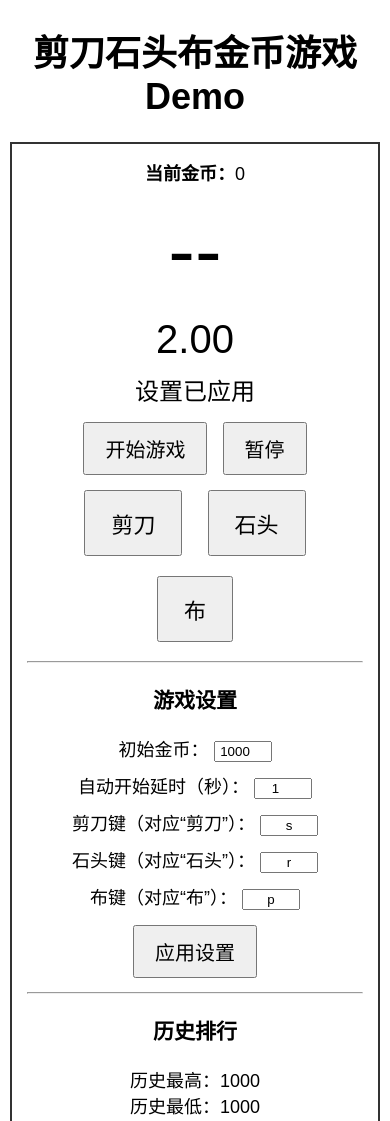
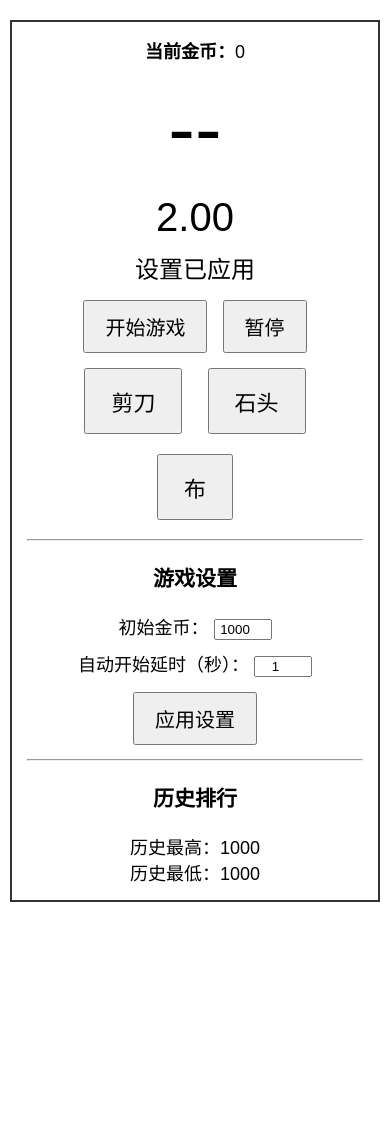
Before and after one commit to myczh-1/rock-paper-scissors, a plain HTML site: page index.html in a window 390 px wide. Shown: the top 1121 px of the page. After the commit the page ends 910 px from the top, so only its background shows below. Drawn offline with Linux system fonts and the light colour scheme.

Commit message:
Update index.html

```diff
--- a/index.html
+++ b/index.html
@@ -25,11 +25,14 @@
       #resultDisplay { font-size: 24px; }
       #mobileButtons button { margin: 10px; font-size: 22px; padding: 15px 25px; }
       button { font-size: 20px; padding: 10px 20px; }
+      .pc{
+      display:none;
+     }
     }
   </style>
 </head>
 <body>
-  <h1>剪刀石头布金币游戏 Demo</h1>
+  <h1 class="pc">剪刀石头布金币游戏 Demo</h1>
   <div id="gameArea">
     <div>
       <strong>当前金币：</strong><span id="coinsDisplay">0</span>
@@ -59,17 +62,17 @@
         <input type="number" id="autoDelayInput" value="1">
       </label>
     </div>
-    <div class="setting">
+    <div class="setting pc">
       <label>剪刀键（对应“剪刀”）：
         <input type="text" id="keyScissorsInput" value="s">
       </label>
     </div>
-    <div class="setting">
+    <div class="setting pc">
       <label>石头键（对应“石头”）：
         <input type="text" id="keyRockInput" value="r">
       </label>
     </div>
-    <div class="setting">
+    <div class="setting pc">
       <label>布键（对应“布”）：
         <input type="text" id="keyPaperInput" value="p">
       </label>
```
